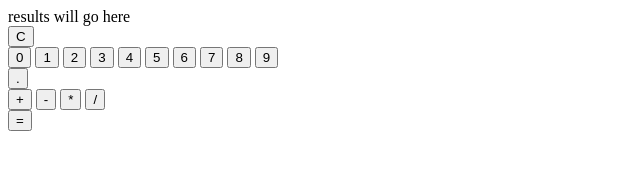
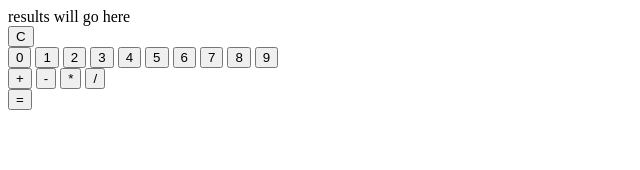
Before and after one commit to hurr-son/calculator, a plain HTML site: page index.html in a window 1280 px wide. Shown: the whole page, without its empty margins (0-640 px from the left). Drawn offline with Linux system fonts and the light colour scheme.

Commit message:
Removed the point button

```diff
--- a/index.html
+++ b/index.html
@@ -25,7 +25,6 @@
             <button id="8" class="digit">8</button>
             <button id="9" class="digit">9</button>
         </div>
-        <button id="point" class="digit">.</button>
         <div class="operatorBtns">
             <button id="add" class="operatorBtn">+</button>
             <button id="subtract" class="operatorBtn">-</button>
```
